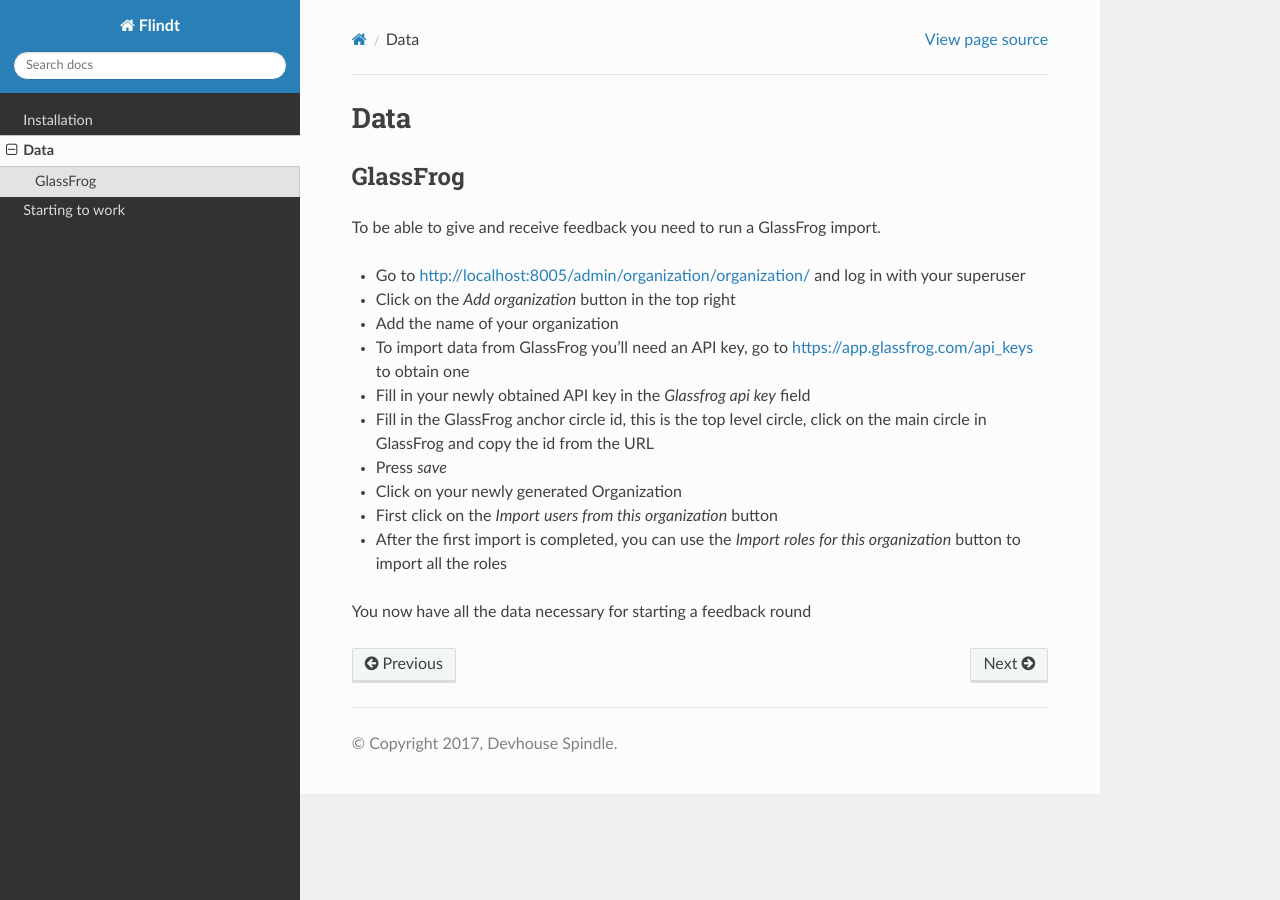
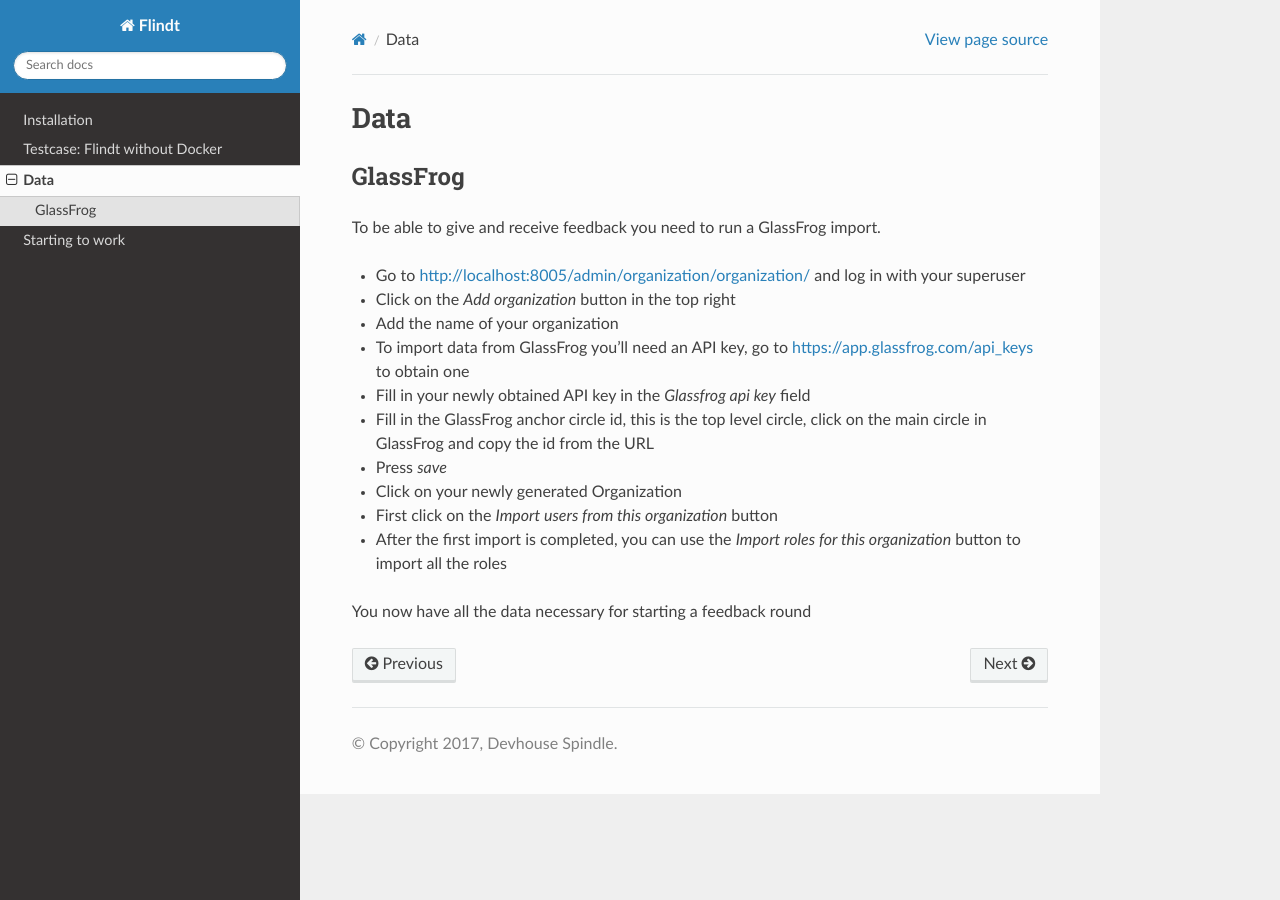
Before and after one commit to wearespindle/flindt, a Sphinx documentation site: the page built from backend/docs/sphinx/source/data/data.rst, in a window 1280 px wide. Built offline with Sphinx 7.4.7 and the Read the Docs theme 2.0.0, drawn with Linux system fonts in a browser that asks for light colours; the version number could not be read and is left out.

Commit message:
Update index.rst

```diff
--- a/backend/docs/sphinx/source/index.rst
+++ b/backend/docs/sphinx/source/index.rst
@@ -5,6 +5,7 @@
    :maxdepth: 2
 
    intro/install
+   intro/Flindt-Dockerless
    data/data
    starting/starting
 
```
